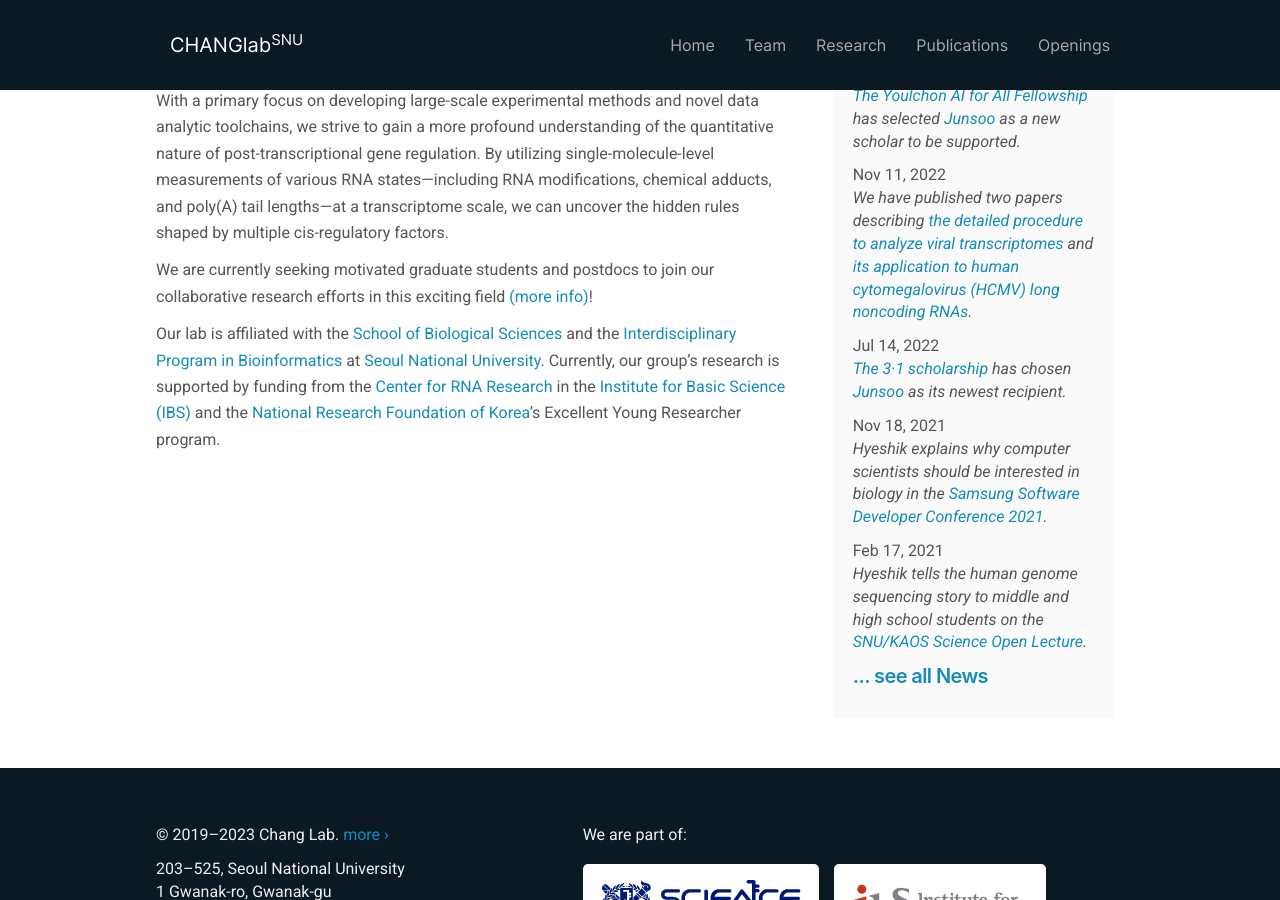
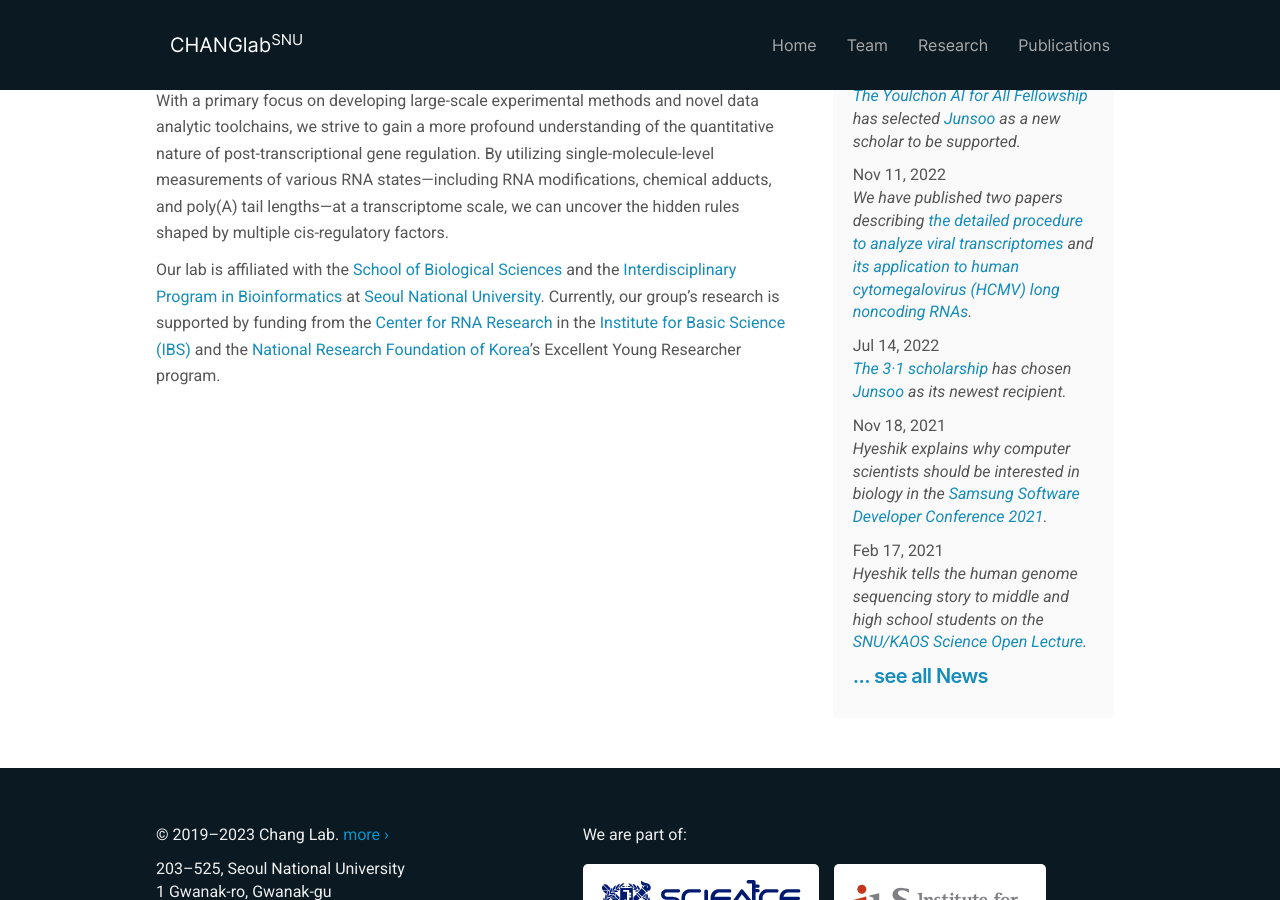
Before and after one commit to ChangLabSNU/ChangLabSNU.github.io, a Jekyll site: the page built from _pages/home.md, in a window 1280 px wide and 900 px high, scrolled down 572 px. Built offline with Jekyll 4.4.1, drawn with Linux system fonts in a browser that asks for light colours; nearby versions of some CDN libraries; some web fonts are replaced.

Commit message:
Remove links to the job openings page.

```diff
--- a/_includes/header.html
+++ b/_includes/header.html
@@ -16,7 +16,7 @@
 		<li><a href="{{ site.url }}{{ site.baseurl }}/team">Team</a></li>
 		<li><a href="{{ site.url }}{{ site.baseurl }}/research">Research</a></li>
 		<li><a href="{{ site.url }}{{ site.baseurl }}/publications">Publications</a></li>
-		<li><a href="{{ site.url }}{{ site.baseurl }}/openings">Openings</a></li>
+		<!--<li><a href="{{ site.url }}{{ site.baseurl }}/openings">Openings</a></li>-->
 	  </ul>
 	</div>
   </div>
--- a/_pages/home.md
+++ b/_pages/home.md
@@ -79,9 +79,11 @@ RNA states—including RNA modifications, chemical adducts, and poly(A)
 tail lengths—at a transcriptome scale, we can uncover the hidden rules
 shaped by multiple cis-regulatory factors.
 
+<!--
 We are currently seeking motivated graduate students and postdocs to
 join our collaborative research efforts in this exciting field
 [(more info)]({{ site.url }}{{ site.baseurl }}/openings)!
+-->
 
 Our lab is affiliated with the [School of Biological Sciences](https://biosci.snu.ac.kr) and
 the [Interdisciplinary Program in Bioinformatics](http://ipbi.snu.ac.kr) at
```
